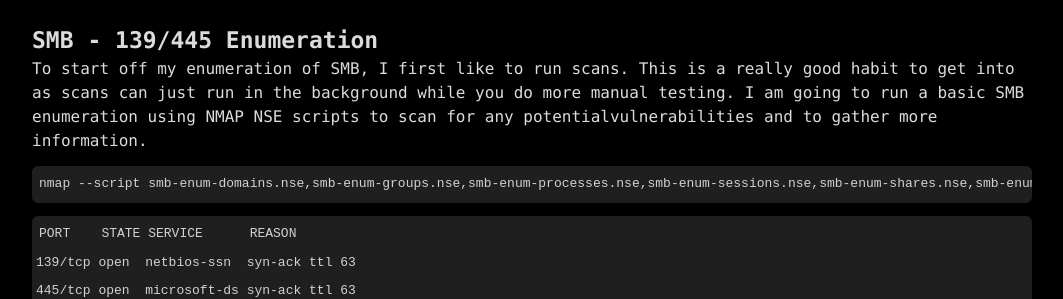
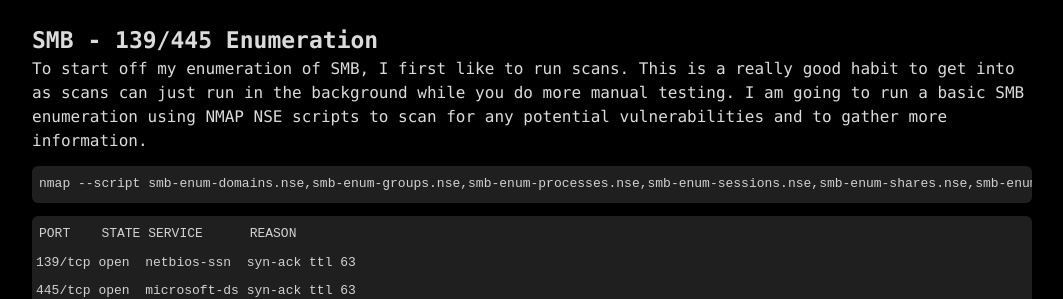
Before and after one commit to notbricey/brisee.github.io, a Jekyll site: the page built from _posts/2021-05-25-htb-lame.md, in a window 1280 px wide and 900 px high, scrolled down 7715 px. Shown: the part 201-500 px from the top of the window, without its empty margins (108-1171 px from the left). Built offline with Jekyll 4.4.1, drawn with Linux system fonts in a browser that asks for light colours.

Commit message:
Update 2021-05-25-htb-lame.md

````diff
--- a/_posts/2021-05-25-htb-lame.md
+++ b/_posts/2021-05-25-htb-lame.md
@@ -280,7 +280,7 @@ I opened up `msfconsole`, used the `search` command to search for `vsftpd 2.3.4`
 
 ## SMB - 139/445 Enumeration
 
-To start off my enumeration of SMB, I first like to run scans. This is a really good habit to get into as scans can just run in the background while you do more manual testing. I am going to run a basic SMB enumeration using NMAP NSE scripts to scan for any potentialvulnerabilities and to gather more information.
+To start off my enumeration of SMB, I first like to run scans. This is a really good habit to get into as scans can just run in the background while you do more manual testing. I am going to run a basic SMB enumeration using NMAP NSE scripts to scan for any potential vulnerabilities and to gather more information.
 
 ```
 nmap --script smb-enum-domains.nse,smb-enum-groups.nse,smb-enum-processes.nse,smb-enum-sessions.nse,smb-enum-shares.nse,smb-enum-users.nse,smb-ls.nse,smb-mbenum.nse,smb-os-discovery.nse,smb-print-text.nse,smb-psexec.nse,smb-security-mode.nse,smb-server-stats.nse,smb-system-info.nse,smb-vuln-conficker.nse,smb-vuln-cve2009-3103.nse,smb-vuln-ms06-025.nse,smb-vuln-ms07-029.nse,smb-vuln-ms08-067.nse,smb-vuln-ms10-054.nse,smb-vuln-ms10-061.nse,smb-vuln-regsvc-dos.nse -p139,445 -oA enum_smb -T4 -v 10.10.10.3 -d --stats-every 10s
````
